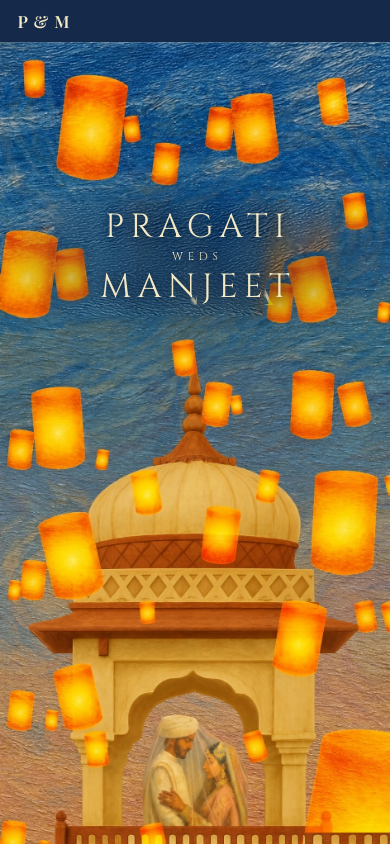
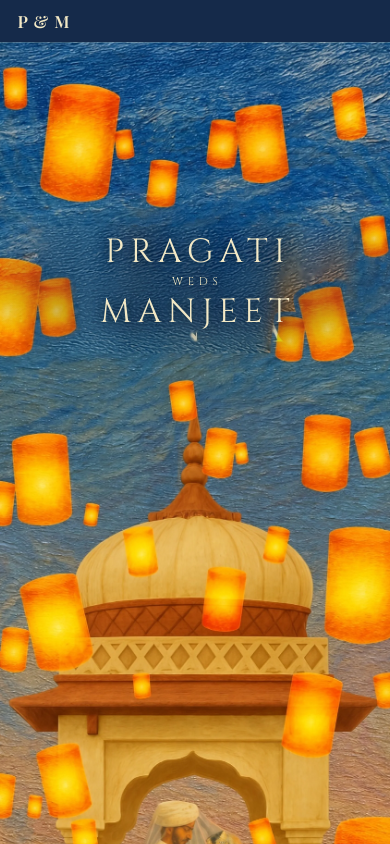
Before and after one commit to vanshbahamanwa021430-byte/pragati-weds-manjeet, a plain HTML site: page index.html in a window 390 px wide. Shown: the top 844 px of the page. Drawn offline with Linux system fonts and the light colour scheme.

Commit message:
Make the invitation full-bleed on phones, tablets and laptops.
The hero now fills the viewport at every width, scaling up to crop the baked-in blue side gutters. Teal sections already ran edge to edge; typography stays in a readable measure.

```diff
--- a/css/styles.css
+++ b/css/styles.css
@@ -25,12 +25,22 @@
   --display: "Cinzel", "Palatino Linotype", Palatino, serif;
   --serif: "Playfair Display", "Palatino Linotype", Palatino, serif;
   --body: "Cormorant Garamond", "Palatino Linotype", Palatino, serif;
-  --col: min(100%, 28.5rem);
+  --col: min(36rem, 100%);
 }
+
+/* full-bleed hero */
+
 
 *, *::before, *::after { box-sizing: border-box; }
 html { scroll-behavior: smooth; }
-html, body { margin: 0; padding: 0; background: #2a4a72; color: var(--cream); }
+html, body {
+  margin: 0; padding: 0;
+  width: 100%;
+  max-width: 100%;
+  overflow-x: hidden;
+  background: #2a4a72;
+  color: var(--cream);
+}
 body { font-family: var(--body); font-size: 1.15rem; line-height: 1.55; }
 img { max-width: 100%; display: block; }
 button, input, textarea, select { font: inherit; color: inherit; }
@@ -67,15 +77,34 @@ a { color: inherit; }
 .music-toggle svg { width: 22px; height: 22px; }
 .music-toggle.is-muted { opacity: .9; }
 
-/* ---- Hero ---- */
-.hero { background: #2a4a72; }
+/* ---- Hero: always full-bleed; scale up to crop baked-in side bars ---- */
+.hero {
+  width: 100%;
+  max-width: none;
+  background: #1a3358;
+}
 .hero-stage {
   position: relative;
-  width: var(--col);
-  margin: 0 auto;
+  width: 100%;
+  max-width: none;
+  margin: 0;
   overflow: hidden;
 }
-.hero-art { width: 100%; height: auto; vertical-align: top; }
+.hero-inner {
+  position: relative;
+  /* Source screenshots had ~4% blue gutters each side; scale up and clip. */
+  width: 112%;
+  margin-left: -6%;
+}
+.hero-art {
+  width: 100%;
+  max-width: none;
+  height: auto;
+  display: block;
+  vertical-align: top;
+  object-fit: cover;
+  object-position: center center;
+}
 .lantern-field {
   position: absolute; inset: 0; overflow: hidden;
   pointer-events: none; z-index: 2;
@@ -358,8 +387,12 @@ a { color: inherit; }
 .toast.is-on { opacity: 1; transform: translate(-50%, 0); }
 
 @media (min-width: 900px) {
-  :root { --col: min(100% - 2rem, 36rem); }
+  :root { --col: min(40rem, 100%); }
   .hero-name { letter-spacing: 0.2em; }
+  /* Crop ~10% off the top of the tall art (margin % is of the stage width).
+     10% of image height ≈ 0.10 * 1.12 * (6822/1888) * width = 40.47% of width.
+     Names stay in the first fold at 1366x768, 1440x900 and 1920x1080. */
+  .hero-inner { margin-top: -40.47%; }
 }
 
 @media (prefers-reduced-motion: reduce) {
--- a/index.html
+++ b/index.html
@@ -20,6 +20,7 @@
 
   <header id="intro" class="hero">
     <div class="hero-stage">
+      <div class="hero-inner">
         <img class="hero-art" src="assets/art/hero.webp" alt="A painted night sky of lanterns over a palace balcony and courtyard, with a fountain and Ganesha below." width="1888" height="6822">
         <div class="lantern-field" data-lanterns="10" data-lantern-bias="sides" aria-hidden="true"></div>
         <h1 class="hero-stack">
@@ -27,6 +28,7 @@
           <span class="hero-weds">Weds</span>
           <span class="hero-name" data-bind="groom.firstName">Manjeet</span>
         </h1>
+      </div>
     </div>
   </header>
 
```
Lines whose indentation alone changed are shown as unchanged.
